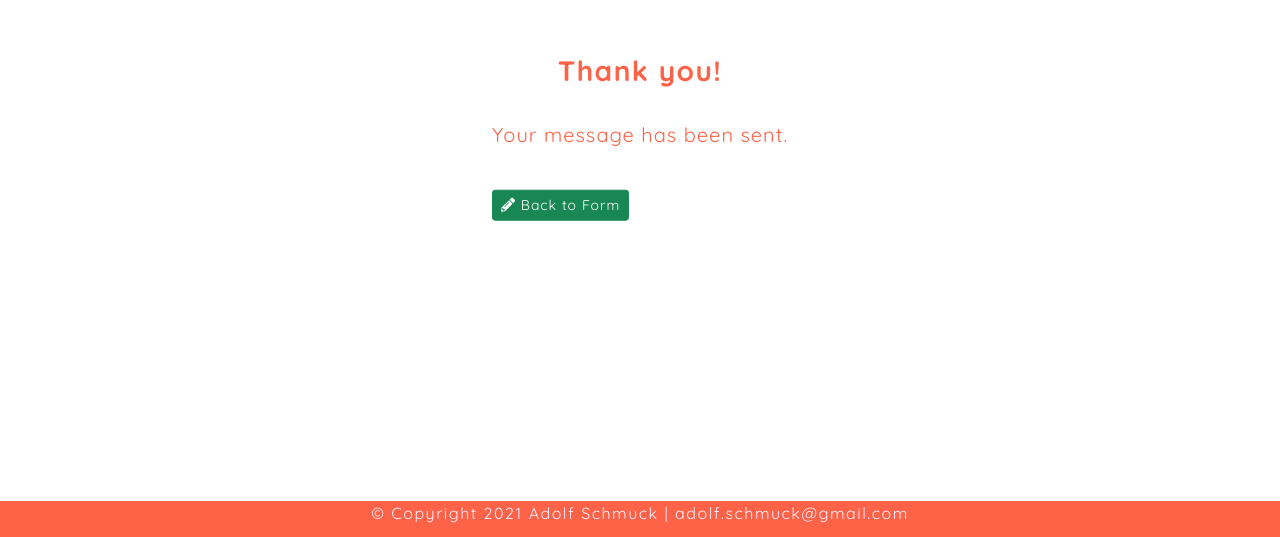
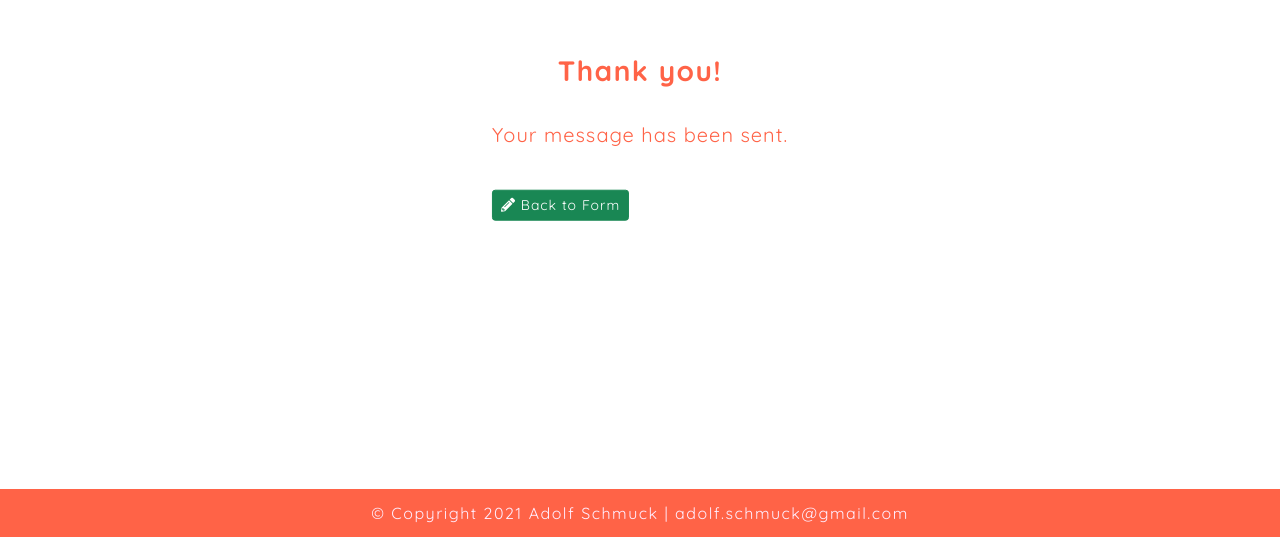
Before and after one commit to answebdev/portfolio-id, a React (Create React App) app: page /success in a window 1280 px wide. Shown: the part 263-800 px from the top of the page. Built offline with nearby package versions, Linux system fonts and the light colour scheme.

Commit message:
update footer css

```diff
--- a/src/styles/Footer.module.css
+++ b/src/styles/Footer.module.css
@@ -15,8 +15,8 @@ body {
   left: 0;
   right: 0;
   bottom: 0;
-  padding: 0 12px 12px 12px;
-  /* padding: 12px; */
+  /* padding: 0 12px 12px 12px; */
+  padding: 12px;
   background: #ff6347;
   text-align: center;
 }
```
